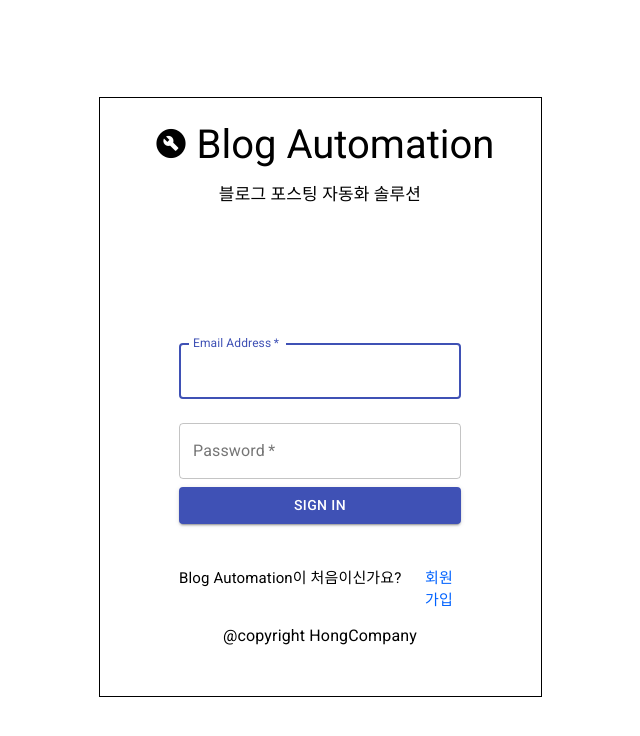
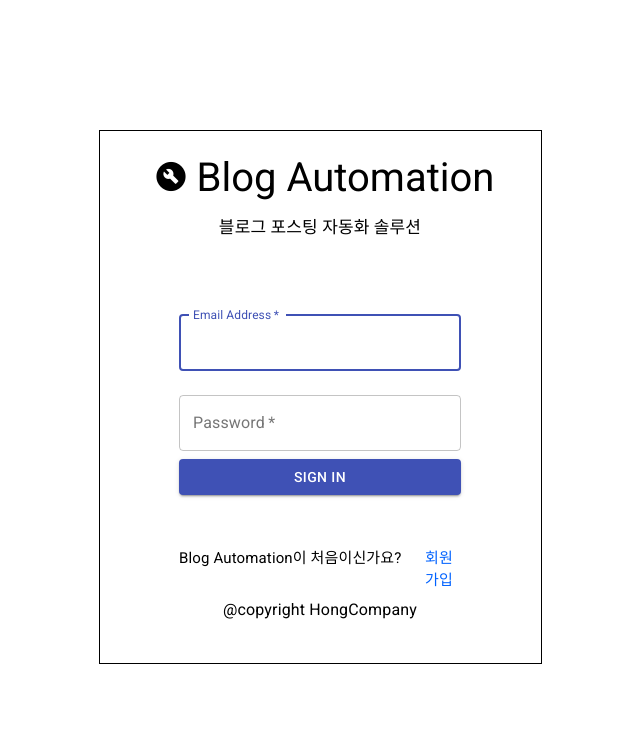
Before and after one commit to hongcompany/blog-automation-app, a React (Create React App) app: page /#/ in a window 1280 px wide. Shown: the top 736 px of the page, without its empty margins (320-960 px from the left). Built offline with nearby package versions, Linux system fonts and the light colour scheme.

Commit message:
LoginForm ㅁㅏ무리

```diff
--- a/src/components/form/LoginForm/LoginForm.css
+++ b/src/components/form/LoginForm/LoginForm.css
@@ -17,8 +17,8 @@
     width: 100%;
 }
 
-.blank-space {
-    height: 100px;
+.form-wrapper form {
+    margin: auto auto;
 }
 
 .form-extra-info-wrapper span {
--- a/src/components/form/LoginForm/LoginForm.tsx
+++ b/src/components/form/LoginForm/LoginForm.tsx
@@ -9,7 +9,6 @@ export default function LoginForm() {
             <div className="login-form">
                 <Grid container item xs={12} className="form-wrapper">
                     <form>
-                        <div className="blank-space"></div>
                         <TextField
                             variant="outlined"
                             margin="normal"
@@ -48,7 +47,7 @@ export default function LoginForm() {
                     </Grid>
                     <Grid item xs={2} className="sign-up-link-wrapper">
                         <Typography component="span">
-                            <Link to="/">회원가입</Link>
+                            <Link to="/signup">회원가입</Link>
                         </Typography>
                     </Grid>
                 </Grid>
```
